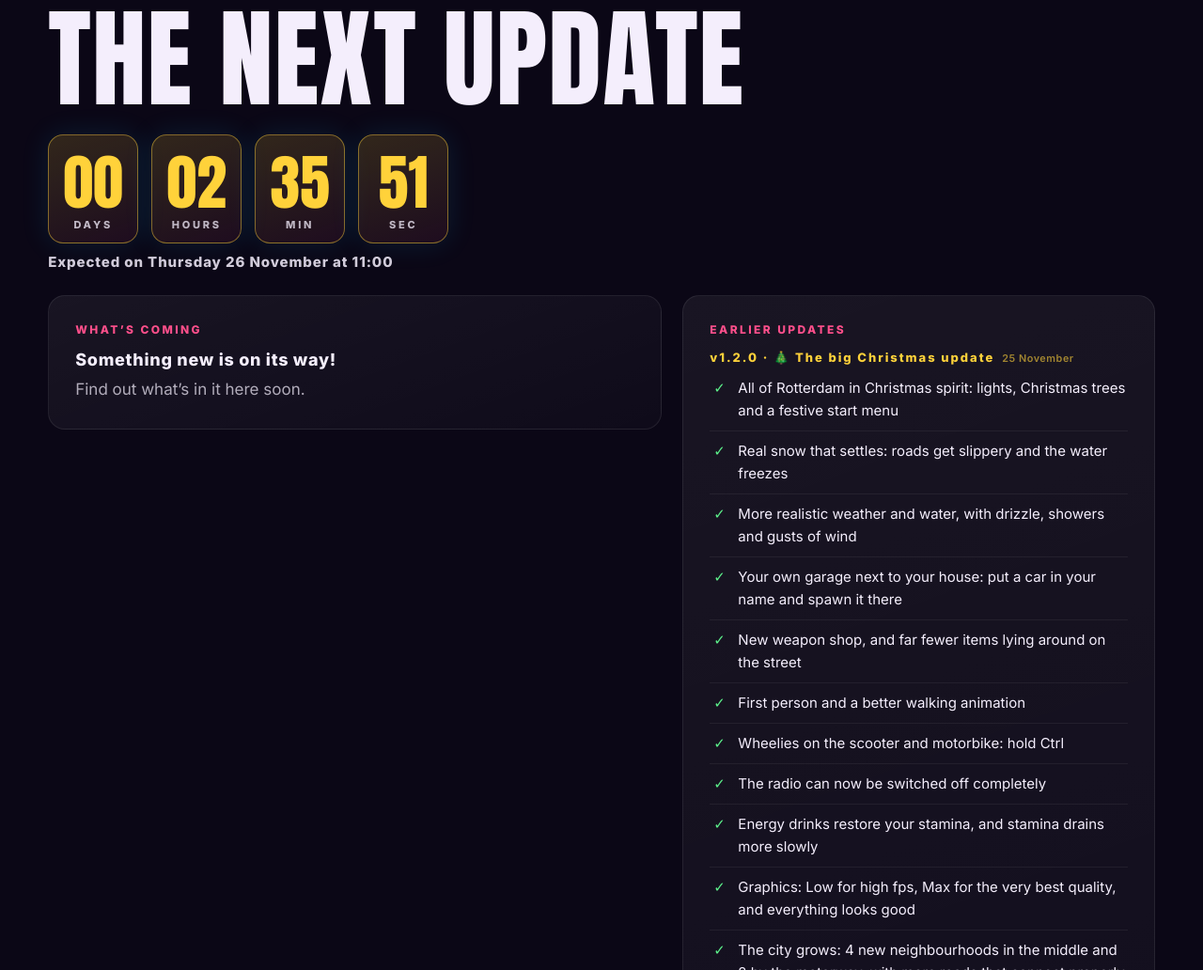
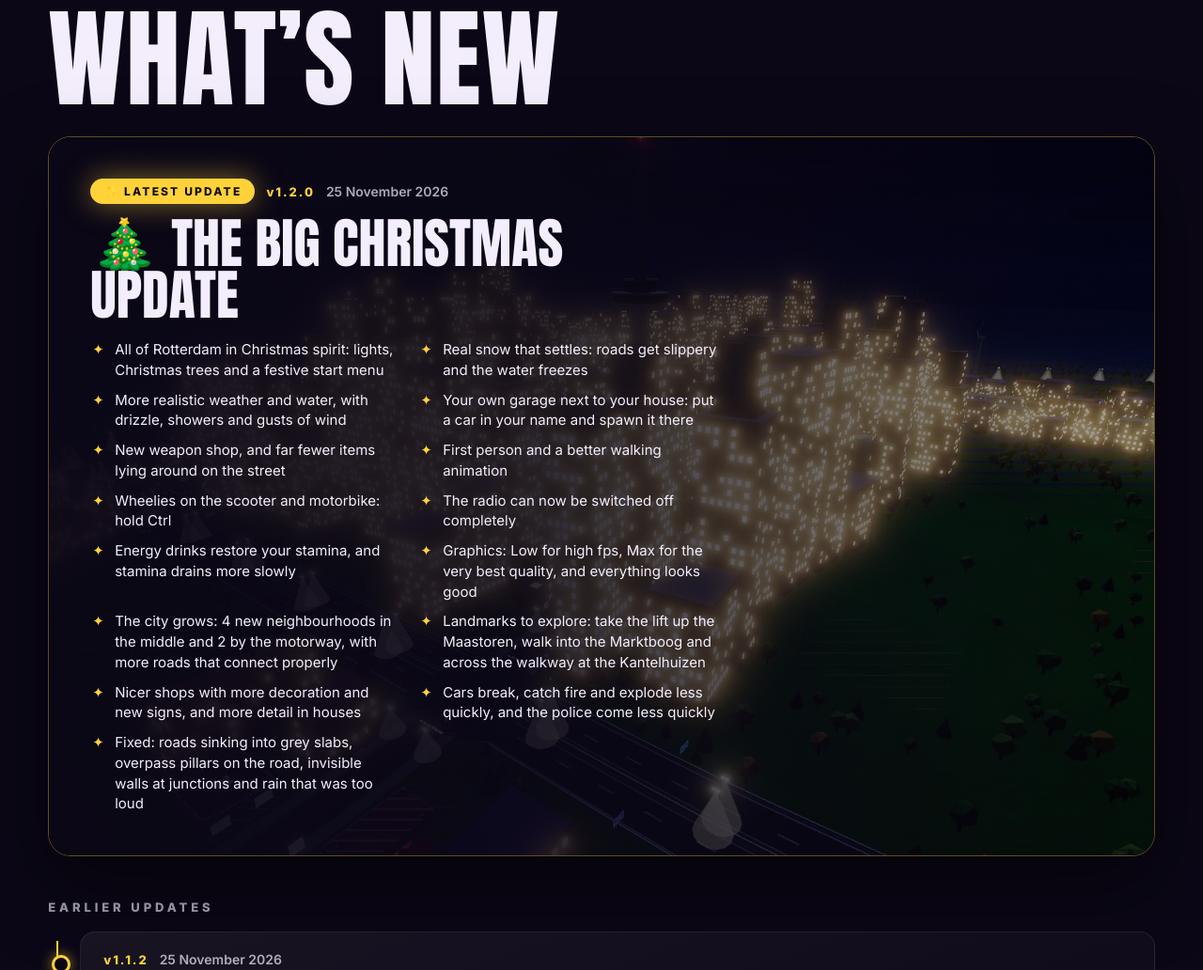
Before and after one commit to liamdej0ng/rotterdam7, a plain HTML site: page index.html in a window 1280 px wide. Shown: the part 8341-9373 px from the top of the page at 94% size. Drawn offline with Linux system fonts and the light colour scheme.

Commit message:
Website: updates-gedeelte zonder timer, nieuwe opmaak met uitgelichte update en tijdlijn
Co-Authored-By: Claude Opus 5.5 <noreply@anthropic.com>
Claude-Session: https://claude.ai/code/session_01UGqnkMf39dyctX7c6iuLTY

```diff
--- a/index.html
+++ b/index.html
@@ -90,16 +90,22 @@ footer b{display:block;font-size:17px;letter-spacing:.04em}
 .dev{display:inline-block;margin-top:10px;padding:4px 14px;border-radius:999px;background:rgba(255,210,58,.12);border:1px solid var(--gold);color:var(--gold);font:800 12px Inter;letter-spacing:.18em;text-transform:uppercase}
 footer p{max-width:520px;margin:14px auto 0;font-size:14px;opacity:.6}
 footer small{display:block;margin-top:24px;opacity:.4;font-size:12px}
-.upd .cd{display:flex;gap:14px;flex-wrap:wrap;margin:26px 0 10px}
-.upd .cd div{min-width:96px;padding:18px 10px 12px;border-radius:16px;text-align:center;background:linear-gradient(160deg,rgba(255,210,58,.16),rgba(255,79,139,.08));border:1px solid rgba(255,210,58,.45)}
-.upd .cd b{display:block;font-family:Anton,Impact,sans-serif;font-weight:400;font-size:clamp(40px,6vw,64px);line-height:1;color:var(--gold)}
-.upd .cd span{font:800 11px Inter;letter-spacing:.25em;text-transform:uppercase;opacity:.75}
-.upd .when{font:800 15px Inter;letter-spacing:.06em;opacity:.85;margin-bottom:26px}.upd .live{font:800 22px Inter;color:var(--gold);margin:24px 0}
-.upd .grid{display:grid;grid-template-columns:1.3fr 1fr;gap:22px;margin-top:10px;align-items:start}@media(max-width:860px){.upd .grid{grid-template-columns:1fr}}
-.upd .card{padding:28px;border-radius:18px;background:linear-gradient(160deg,rgba(255,255,255,.06),rgba(255,255,255,.02));border:1px solid rgba(255,255,255,.08)}
-.upd .card h3{font:800 18px Inter;letter-spacing:.04em;margin-bottom:4px}.upd .card .v{font:800 12px Inter;letter-spacing:.2em;color:var(--pink);text-transform:uppercase;margin-bottom:14px}
-.upd ul{list-style:none;padding:0;margin:0}.upd li{padding:9px 0 9px 30px;position:relative;font-size:15px;border-bottom:1px solid rgba(255,255,255,.06)}.upd li:last-child{border:0}
-.upd li:before{content:'✦';position:absolute;left:4px;color:var(--gold)}.upd .old li:before{content:'✓';color:#5cf08a}.upd .old h4{font:800 13px Inter;letter-spacing:.15em;margin:16px 0 4px;color:var(--gold)}.upd .old h4:first-of-type{margin-top:0}.upd .old h4 small{opacity:.6;font-weight:600;letter-spacing:.05em;margin-left:8px}
+.upd .feat-up{position:relative;border-radius:24px;overflow:hidden;min-height:420px;display:flex;align-items:flex-end;margin-top:30px;border:1px solid rgba(255,210,58,.35);box-shadow:0 30px 80px rgba(0,0,0,.5)}
+.upd .feat-up img{position:absolute;inset:0;width:100%;height:100%;object-fit:cover;transform:scale(1.03);transition:transform 6s}.upd .feat-up:hover img{transform:scale(1.08)}
+.upd .feat-up:after{content:'';position:absolute;inset:0;background:linear-gradient(90deg,rgba(11,7,22,.96) 0%,rgba(11,7,22,.85) 45%,rgba(11,7,22,.25) 100%)}
+.upd .feat-up .in{position:relative;z-index:1;padding:44px;max-width:760px}
+.upd .pill{display:inline-flex;gap:8px;align-items:center;padding:6px 14px;border-radius:999px;font:800 12px Inter;letter-spacing:.18em;text-transform:uppercase}
+.upd .pill.new{background:var(--gold);color:#140e02;box-shadow:0 0 30px rgba(255,210,58,.5)}.upd .pill.soon{background:rgba(255,79,139,.15);border:1px solid var(--pink);color:var(--pink)}
+.upd .meta{display:flex;gap:12px;align-items:center;flex-wrap:wrap;margin-bottom:14px}.upd .meta .d{font:600 14px Inter;opacity:.7}.upd .meta .vv{font:800 13px Inter;letter-spacing:.15em;color:var(--gold)}
+.upd .feat-up h3{font-family:Anton,Impact,sans-serif;font-weight:400;text-transform:uppercase;font-size:clamp(34px,5vw,58px);line-height:.95;margin:6px 0 20px}
+.upd .pts{display:grid;grid-template-columns:1fr 1fr;gap:10px 26px;list-style:none;padding:0;margin:0}@media(max-width:760px){.upd .pts{grid-template-columns:1fr}.upd .feat-up .in{padding:28px}}
+.upd .pts li{position:relative;padding-left:26px;font-size:15px;line-height:1.45}.upd .pts li:before{content:'✦';position:absolute;left:2px;color:var(--gold)}
+.upd .soonc{margin-top:22px;padding:26px 30px;border-radius:18px;border:1px dashed rgba(255,79,139,.5);background:rgba(255,79,139,.05)}.upd .soonc h4{font:800 20px Inter;margin:10px 0 8px}
+.upd .tl{position:relative;margin-top:46px;padding-left:34px}.upd .tl:before{content:'';position:absolute;left:9px;top:44px;bottom:6px;width:2px;background:linear-gradient(var(--gold),rgba(255,79,139,.6),transparent)}
+.upd .tl h5{font:800 13px Inter;letter-spacing:.3em;text-transform:uppercase;opacity:.6;margin:0 0 18px -34px}
+.upd .it{position:relative;margin-bottom:16px;padding:20px 24px;border-radius:16px;background:linear-gradient(160deg,rgba(255,255,255,.06),rgba(255,255,255,.02));border:1px solid rgba(255,255,255,.08);transition:border-color .2s,transform .2s}.upd .it:hover{border-color:rgba(255,210,58,.4);transform:translateX(4px)}
+.upd .it:before{content:'';position:absolute;left:-31px;top:24px;width:14px;height:14px;border-radius:50%;background:var(--ink);border:3px solid var(--gold);box-shadow:0 0 14px rgba(255,210,58,.6)}
+.upd .it h4{font:800 17px Inter;margin:0 0 8px}.upd .it ul{list-style:none;padding:0;margin:0}.upd .it li{position:relative;padding:4px 0 4px 24px;font-size:15px;opacity:.85}.upd .it li:before{content:'✓';position:absolute;left:2px;color:#5cf08a}
 .rv{opacity:0;transform:translateY(40px);transition:opacity 1s,transform 1s}.rv.in{opacity:1;transform:none}
 .modal{position:fixed;inset:0;z-index:100;background:rgba(0,0,0,.92);display:none;align-items:center;justify-content:center;padding:4vw}.modal.on{display:flex}
 .modal video{width:min(1400px,100%);border-radius:12px}
@@ -309,7 +315,7 @@ nl:{ueNote:'De releasedatum is onder voorbehoud en kan worden gewijzigd. Updates
  dK:'Download',dH:'Speel het nu',dlWin:'⬇ Download voor Windows',ver:'Versie ',
  steps:'Dubbelklik op het bestand. Krijg je een blauwe melding? Klik op <b>Meer info</b> → <b>Toch uitvoeren</b>. Rotterdam VII installeert zichzelf en zet een snelkoppeling op je bureaublad. Updates komen daarna vanzelf binnen.',
  reqGpu:'Elke moderne pc',disc:'Join de Discord voor updates, tips en om samen te spelen!',
- ea:'Rotterdam VII is nog in Early Access. Er wordt elke dag aan gewerkt om het spel helemaal af en goed te maken. Kom je een fout tegen? Laat het weten in de Discord!',rights:'Alle rechten voorbehouden',navUpd:'Updates',uK:'Updates',uH:'De volgende update',uD:'dagen',uU:'uur',uM:'min',uS:'sec',uWhen:'Verwacht op',uLive:'🎉 De update is er! Start de game om hem te krijgen.',uNew:'Wat komt erin',uOld:'Eerdere updates',uSoon:'Wat erin komt, lees je hier binnenkort.'},
+ ea:'Rotterdam VII is nog in Early Access. Er wordt elke dag aan gewerkt om het spel helemaal af en goed te maken. Kom je een fout tegen? Laat het weten in de Discord!',rights:'Alle rechten voorbehouden',navUpd:'Updates',uK:'Updates',uH:'Wat is er nieuw',uD:'dagen',uU:'uur',uM:'min',uS:'sec',uWhen:'Verwacht op',uLive:'🎉 De update is er! Start de game om hem te krijgen.',uNew:'Wat komt erin',uOld:'Eerdere updates',uLatest:'Nieuwste update',uNext:'Binnenkort',uSoon:'Wat erin komt, lees je hier binnenkort.'},
 en:{ueNote:'The release date is subject to change. Release updates will be shared on our Discord.',ueFull:'Full release',ueFullD:'mid 2029 – early 2030',ueK:'What’s next',ueBadge:'In development',ue:'Liam & Tim are rebuilding Rotterdam VII in Unreal Engine 5. With realistic graphics, the same characters and the story of Story R7. The current version stays playable and keeps getting updates.',ue1:'Realistic characters',ue1p:'Barry, Bella and the rest, rebuilt as real people.',ue2:'A living city',ue2p:'Realistic lighting, weather and day and night.',ue3:'The same story',ue3p:'Story R7, 24 missions and your choice in the finale.',ue4:'Keep playing',ue4p:'Today’s version stays available to download here.',navStory:'Story',verK:'The story',verIntro:'One rainy evening, a container vanishes from a secure harbour. According to the authorities it’s an administrative error. In reality it holds secret documents, millions in dirty money and proof of corruption in the city government. And the disappearance ties together eight Rotterdammers who all have something to hide.',
  a1T:'Disappearance',a1:'Ome Kees recognises the traces of his old network. Barry gets a suspicious demolition job, Farmer Gerrit drove part of the transport and Henk the herring man ends up with a memory stick. Coincidence? No way.',
  a2T:'Everyone has something to hide',a2:'Bella smells her big chance. Fenna maps out the corrupt network. Officer Bram discovers the police themselves are involved, and enforcement officer Ilse spots something off during a routine check.',
@@ -329,7 +335,7 @@ en:{ueNote:'The release date is subject to change. Release updates will be share
  dK:'Download',dH:'Play it now',dlWin:'⬇ Download for Windows',ver:'Version ',
  steps:'Double-click the file. Get a blue warning? Click <b>More info</b> → <b>Run anyway</b>. Rotterdam VII installs itself and puts a shortcut on your desktop. Updates arrive automatically after that.',
  reqGpu:'Any modern PC',disc:'Join the Discord for updates, tips and to play together!',
- ea:'Rotterdam VII is still in Early Access. We work on it every day to make the game complete and polished. Found a bug? Let us know on Discord!',rights:'All rights reserved',navUpd:'Updates',uK:'Updates',uH:'The next update',uD:'days',uU:'hours',uM:'min',uS:'sec',uWhen:'Expected on',uLive:'🎉 The update is here! Start the game to get it.',uNew:'What’s coming',uOld:'Earlier updates',uSoon:'Find out what’s in it here soon.'},
+ ea:'Rotterdam VII is still in Early Access. We work on it every day to make the game complete and polished. Found a bug? Let us know on Discord!',rights:'All rights reserved',navUpd:'Updates',uK:'Updates',uH:'What’s new',uD:'days',uU:'hours',uM:'min',uS:'sec',uWhen:'Expected on',uLive:'🎉 The update is here! Start the game to get it.',uNew:'What’s coming',uOld:'Earlier updates',uLatest:'Latest update',uNext:'Coming soon',uSoon:'Find out what’s in it here soon.'},
 de:{ueNote:'Das Release-Datum ist vorläufig und kann sich ändern. Updates zum Release teilen wir auf unserem Discord.',ueFull:'Vollversion',ueFullD:'Mitte 2029 – Anfang 2030',ueK:'Was kommt',ueBadge:'In Entwicklung',ue:'Liam & Tim bauen Rotterdam VII neu in der Unreal Engine 5. Mit realistischer Grafik, denselben Figuren und der Story R7. Die aktuelle Version bleibt spielbar und bekommt weiter Updates.',ue1:'Realistische Figuren',ue1p:'Barry, Bella und die anderen, nachgebaut als echte Menschen.',ue2:'Eine lebendige Stadt',ue2p:'Realistisches Licht, Wetter sowie Tag und Nacht.',ue3:'Dieselbe Story',ue3p:'Story R7, 24 Missionen und deine Wahl im Finale.',ue4:'Weiterspielen',ue4p:'Die aktuelle Version bleibt hier zum Download.',navStory:'Story',verK:'Die Story',verIntro:'An einem regnerischen Abend verschwindet ein Container aus einem gesicherten Hafen. Laut den Behörden ein Verwaltungsfehler. In Wahrheit enthält er geheime Dokumente, Millionen an Schwarzgeld und Beweise für Korruption in der Stadtverwaltung. Und das Verschwinden verbindet acht Rotterdamer, die alle etwas zu verbergen haben.',
  a1T:'Verschwinden',a1:'Ome Kees erkennt die Spuren seines alten Netzwerks. Barry bekommt einen verdächtigen Abrissauftrag, Bauer Gerrit fuhr einen Teil des Transports und Heringsmann Henk bekommt einen USB-Stick in die Hände. Zufall? Niemals.',
  a2T:'Jeder hat etwas zu verbergen',a2:'Bella wittert ihre große Chance. Fenna deckt das korrupte Netzwerk auf. Polizist Bram entdeckt, dass die Polizei selbst beteiligt ist, und Ordnungshüterin Ilse sieht bei einer normalen Kontrolle etwas, das nicht stimmt.',
@@ -349,7 +355,7 @@ de:{ueNote:'Das Release-Datum ist vorläufig und kann sich ändern. Updates zum
  dK:'Download',dH:'Jetzt spielen',dlWin:'⬇ Download für Windows',ver:'Version ',
  steps:'Doppelklicke auf die Datei. Kommt eine blaue Warnung? Klick auf <b>Weitere Informationen</b> → <b>Trotzdem ausführen</b>. Rotterdam VII installiert sich selbst und legt eine Verknüpfung auf deinem Desktop an. Updates kommen danach automatisch.',
  reqGpu:'Jeder moderne PC',disc:'Tritt dem Discord bei für Updates, Tipps und um zusammen zu spielen!',
- ea:'Rotterdam VII ist noch im Early Access. Es wird jeden Tag daran gearbeitet, das Spiel komplett und richtig gut zu machen. Einen Fehler gefunden? Sag es uns im Discord!',rights:'Alle Rechte vorbehalten',navUpd:'Updates',uK:'Updates',uH:'Das nächste Update',uD:'Tage',uU:'Std',uM:'Min',uS:'Sek',uWhen:'Erwartet am',uLive:'🎉 Das Update ist da! Starte das Spiel, um es zu bekommen.',uNew:'Was kommt',uOld:'Frühere Updates',uSoon:'Was drin ist, erfährst du hier bald.'}};
+ ea:'Rotterdam VII ist noch im Early Access. Es wird jeden Tag daran gearbeitet, das Spiel komplett und richtig gut zu machen. Einen Fehler gefunden? Sag es uns im Discord!',rights:'Alle Rechte vorbehalten',navUpd:'Updates',uK:'Updates',uH:'Was ist neu',uD:'Tage',uU:'Std',uM:'Min',uS:'Sek',uWhen:'Erwartet am',uLive:'🎉 Das Update ist da! Starte das Spiel, um es zu bekommen.',uNew:'Was kommt',uOld:'Frühere Updates',uLatest:'Neuestes Update',uNext:'Demnächst',uSoon:'Was drin ist, erfährst du hier bald.'}};
 let L;try{L=localStorage.getItem('r7lang')}catch(e){}L=(L||navigator.language||'nl').slice(0,2);if(!T[L])L='en';let ver='';
 function show(){const t=T[L];document.documentElement.lang=L;
  document.querySelectorAll('[data-t]').forEach(e=>{const v=t[e.dataset.t];if(v!=null)e.innerHTML=v;});
@@ -357,16 +363,13 @@ function show(){const t=T[L];document.documentElement.lang=L;
  document.querySelectorAll('.langs button').forEach(b=>b.classList.toggle('on',b.dataset.l===L));renderCast();renderUpd();}
 // ---- updates + countdown (tekst komt uit updates.json) ----
 let UPD=null;const tx=v=>v==null?'':typeof v==='string'?v:(v[L]||v.nl||v.en||'');
-function renderUpd(){const b=document.getElementById('updbox');if(!b||!UPD)return;const t=T[L],n=UPD.volgende||{},when=n.datum?new Date(n.datum):null;
- const loc={nl:'nl-NL',en:'en-GB',de:'de-DE'}[L];const li=a=>(a||[]).map(p=>'<li>'+esc(tx(p))+'</li>').join('');
- b.innerHTML=(when?'<div class="cd" id="cd">'+['uD','uU','uM','uS'].map(k=>'<div><b data-cd="'+k+'">00</b><span>'+t[k]+'</span></div>').join('')+'</div><div class="when">'+t.uWhen+' '+when.toLocaleString(loc,{weekday:'long',day:'numeric',month:'long',hour:'2-digit',minute:'2-digit'})+'</div>':'')
-  +'<div class="grid"><div class="card"><div class="v">'+t.uNew+(n.versie?' · v'+esc(n.versie):'')+'</div><h3>'+esc(tx(n.titel))+'</h3>'+((n.punten&&n.punten.length)?'<ul>'+li(n.punten)+'</ul>':'<p style="opacity:.7;margin-top:8px">'+t.uSoon+'</p>')+'</div>'
-  +'<div class="card old"><div class="v">'+t.uOld+'</div>'+(UPD.eerder||[]).map(u=>'<h4>v'+esc(u.versie)+(u.titel?' · '+esc(tx(u.titel)):'')+(u.datum?'<small>'+new Date(u.datum).toLocaleDateString(loc,{day:'numeric',month:'long'})+'</small>':'')+'</h4><ul>'+li(u.punten)+'</ul>').join('')+'</div></div>';
- tickUpd();}
-function tickUpd(){const n=UPD&&UPD.volgende;if(!n||!n.datum)return;const cd=document.getElementById('cd');if(!cd)return;let s=Math.max(0,Math.floor((new Date(n.datum)-Date.now())/1000));
- if(s<=0){cd.outerHTML='<div class="live">'+T[L].uLive+'</div>';return;}const v={uD:Math.floor(s/86400),uU:Math.floor(s/3600)%24,uM:Math.floor(s/60)%60,uS:s%60};
- for(const k in v){const e=cd.querySelector('[data-cd="'+k+'"]');if(e)e.textContent=String(v[k]).padStart(2,'0');}}
-setInterval(tickUpd,1000);
+function renderUpd(){const b=document.getElementById('updbox');if(!b||!UPD)return;const t=T[L],loc={nl:'nl-NL',en:'en-GB',de:'de-DE'}[L];
+ const li=a=>(a||[]).map(p=>'<li>'+esc(tx(p))+'</li>').join(''),dt=s=>s?new Date(s).toLocaleDateString(loc,{day:'numeric',month:'long',year:'numeric'}):'';
+ const all=UPD.eerder||[],top=all[0],rest=all.slice(1),n=UPD.volgende;let h='';
+ if(top)h+='<div class="feat-up"><img src="'+esc(top.afbeelding||'media/nacht.jpg')+'" alt="" loading="lazy"><div class="in"><div class="meta"><span class="pill new">✨ '+t.uLatest+'</span><span class="vv">v'+esc(top.versie)+'</span><span class="d">'+dt(top.datum)+'</span></div><h3>'+esc(tx(top.titel)||('Update '+top.versie))+'</h3><ul class="pts">'+li(top.punten)+'</ul></div></div>';
+ if(n&&(n.titel||(n.punten||[]).length))h+='<div class="soonc"><span class="pill soon">⏳ '+t.uNext+(n.versie?' · v'+esc(n.versie):'')+'</span><h4>'+esc(tx(n.titel))+'</h4>'+((n.punten||[]).length?'<ul class="pts">'+li(n.punten)+'</ul>':'')+'</div>';
+ if(rest.length)h+='<div class="tl"><h5>'+t.uOld+'</h5>'+rest.map(u=>'<div class="it"><div class="meta"><span class="vv">v'+esc(u.versie)+'</span><span class="d">'+dt(u.datum)+'</span></div>'+(u.titel?'<h4>'+esc(tx(u.titel))+'</h4>':'')+'<ul>'+li(u.punten)+'</ul></div>').join('')+'</div>';
+ b.innerHTML=h;}
 fetch('updates.json?t='+Date.now()).then(r=>r.json()).then(j=>{UPD=j;renderUpd();}).catch(()=>{const s=document.getElementById('updates');if(s)s.style.display='none';});
 const IMG=f=>'media/characters/'+encodeURIComponent(f);
 const esc=x=>String(x).replace(/[&<>"]/g,c=>({'&':'&amp;','<':'&lt;','>':'&gt;','"':'&quot;'}[c]));
--- a/updates.json
+++ b/updates.json
@@ -1,15 +1,5 @@
 {
- "_uitleg": "Pas dit bestand aan om de updates op de website te veranderen. 'datum' = wanneer de volgende update komt (jaar-maand-dagTuur:minuut). Schrijf de punten gewoon in het Nederlands; Engels en Duits mag, hoeft niet.",
- "volgende": {
-  "versie": "",
-  "datum": "2026-11-26T11:00",
-  "titel": {
-   "nl": "Er komt weer iets nieuws aan!",
-   "en": "Something new is on its way!",
-   "de": "Bald gibt es wieder etwas Neues!"
-  },
-  "punten": []
- },
+ "_uitleg": "Pas dit bestand aan om de updates op de website te veranderen. Zet een nieuwe update bovenaan in 'eerder'. Optioneel: 'volgende' (versie, titel, punten) voor een 'Binnenkort'-kaart. 'afbeelding' = plaatje uit de map media.",
  "eerder": [
   {
    "versie": "1.2.0",
@@ -95,7 +85,8 @@
      "en": "Fixed: roads sinking into grey slabs, overpass pillars on the road, invisible walls at junctions and rain that was too loud",
      "de": "Behoben: Straßen, die in graue Flächen einsinken, Brückenpfeiler auf der Straße, unsichtbare Wände an Kreuzungen und zu lauter Regen"
     }
-   ]
+   ],
+   "afbeelding": "media/nacht.jpg"
   },
   {
    "versie": "1.1.2",
```
